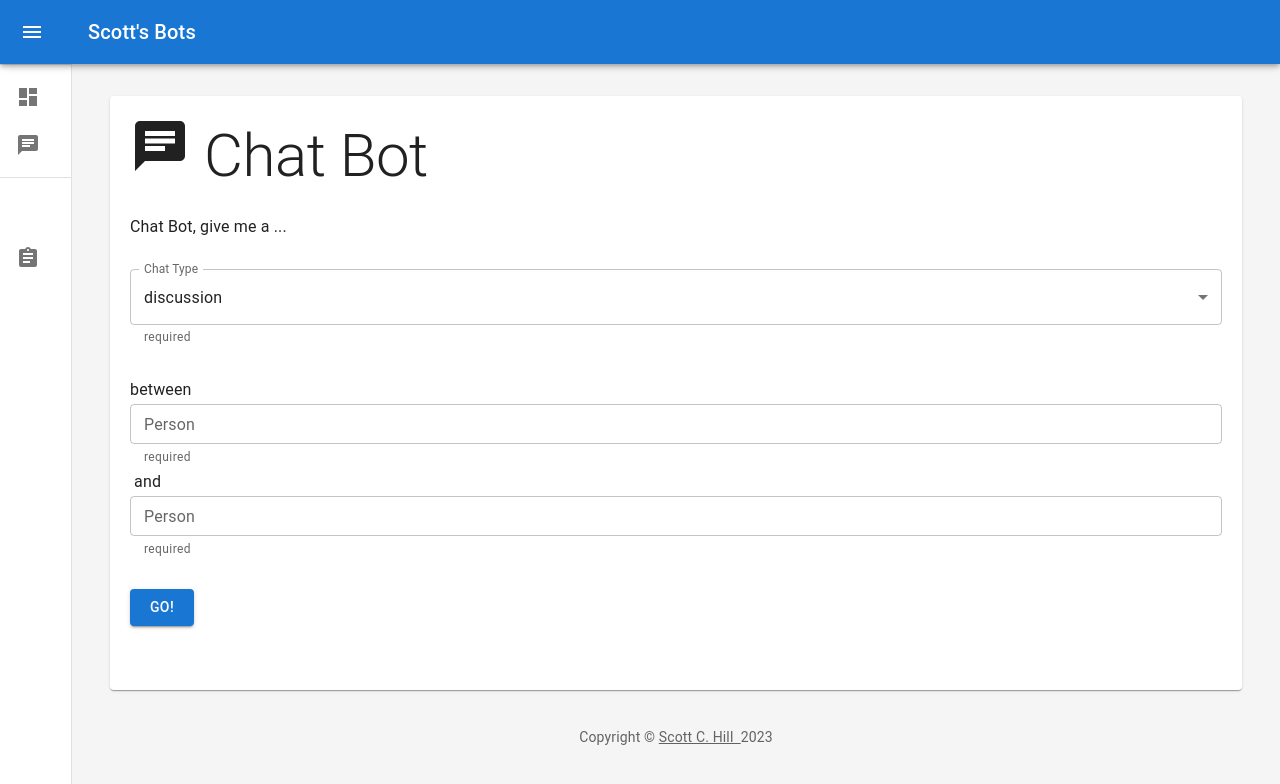
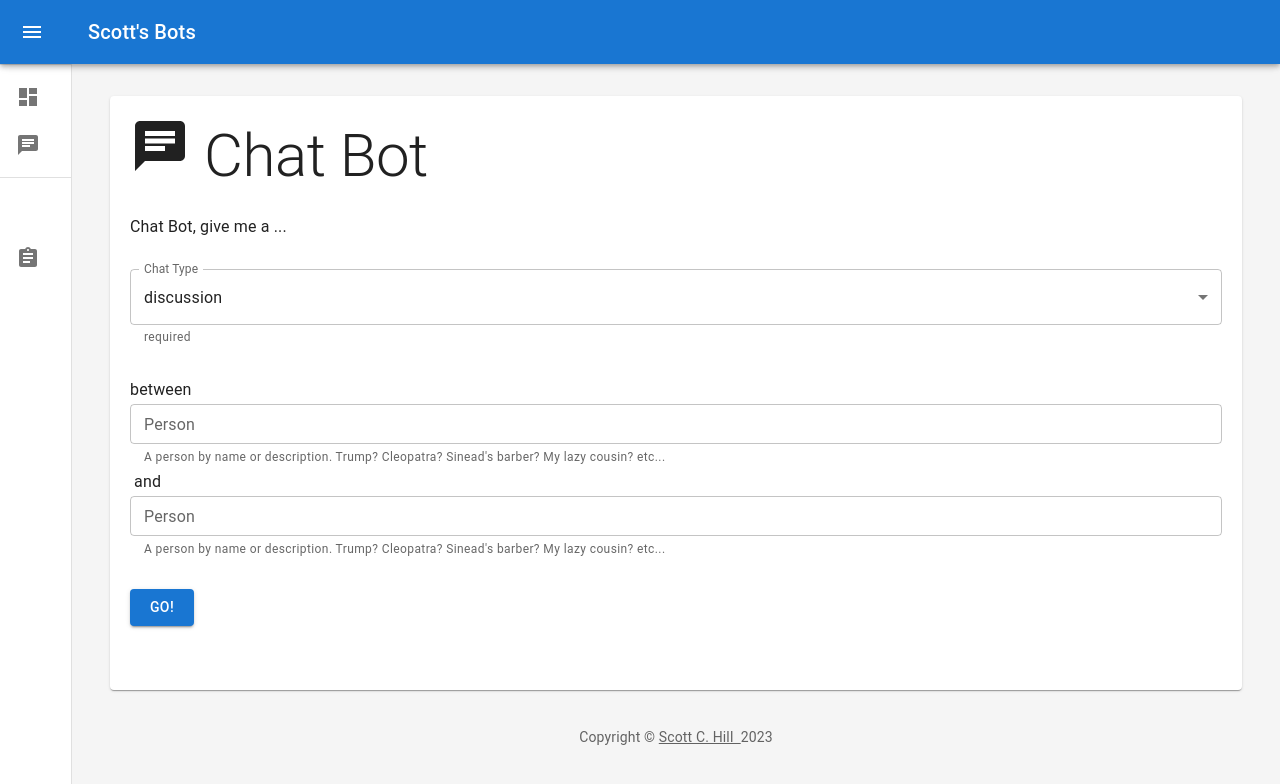
Before and after one commit to hillscottc/openai-fe, a React (Create React App) app: page /chat in a window 1280 px wide. Shown: the top 784 px of the page. Built offline with nearby package versions, Linux system fonts and the light colour scheme; no server answers.

Commit message:
help text

```diff
--- a/src/pages/ChatBot.js
+++ b/src/pages/ChatBot.js
@@ -135,7 +135,7 @@ function ChatBot() {
               label={"Person"}
               variant="outlined"
               error={formError && !formData.person1}
-              helperText="required"
+              // helperText="required"
             />
             &nbsp;and&nbsp;
 
@@ -150,7 +150,7 @@ function ChatBot() {
               label={"Person"}
               variant="outlined"
               error={formError && !formData.person2}
-              helperText="required"
+              // helperText="required"
             />
           </Typography>
         </div>
```
